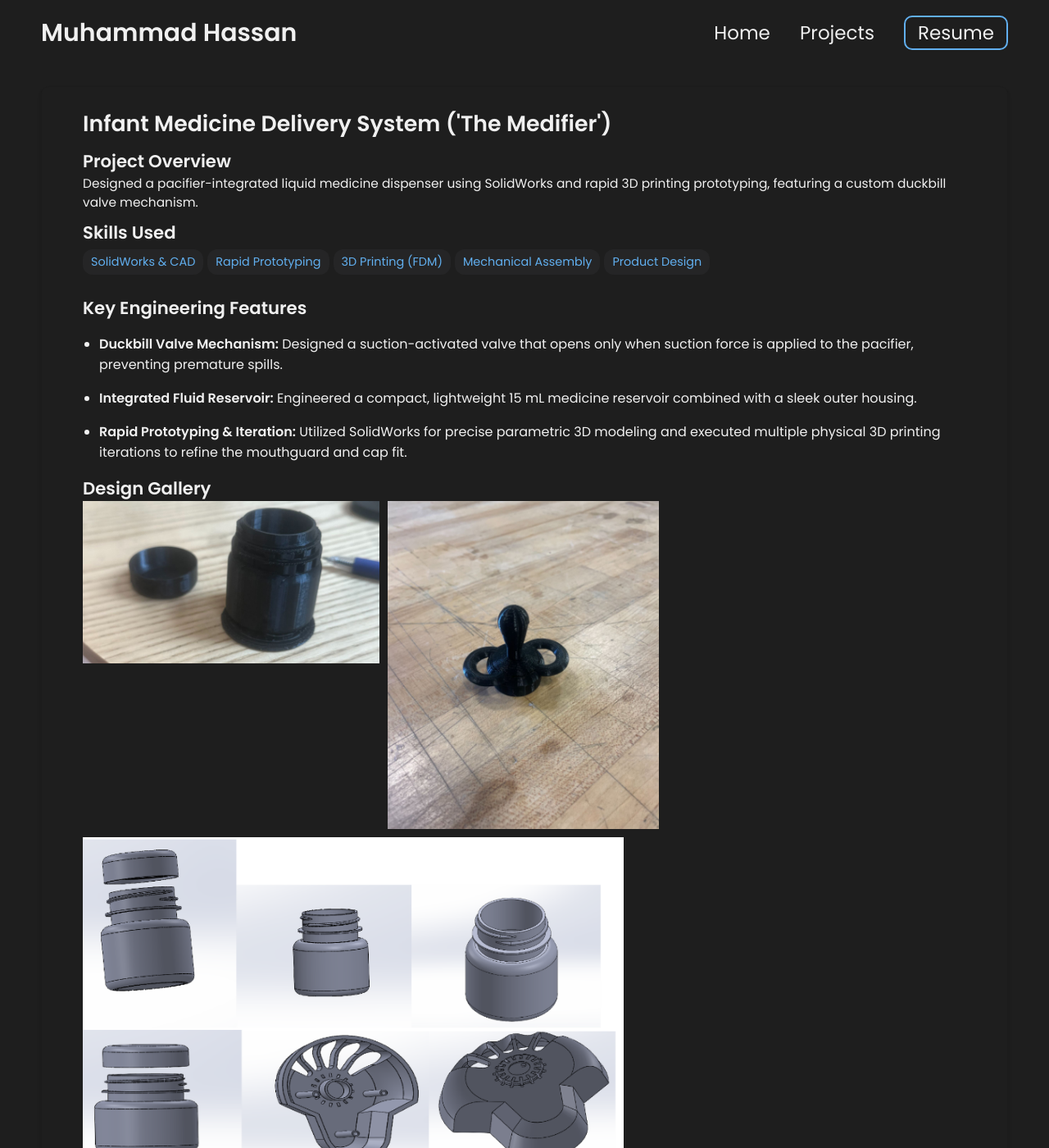
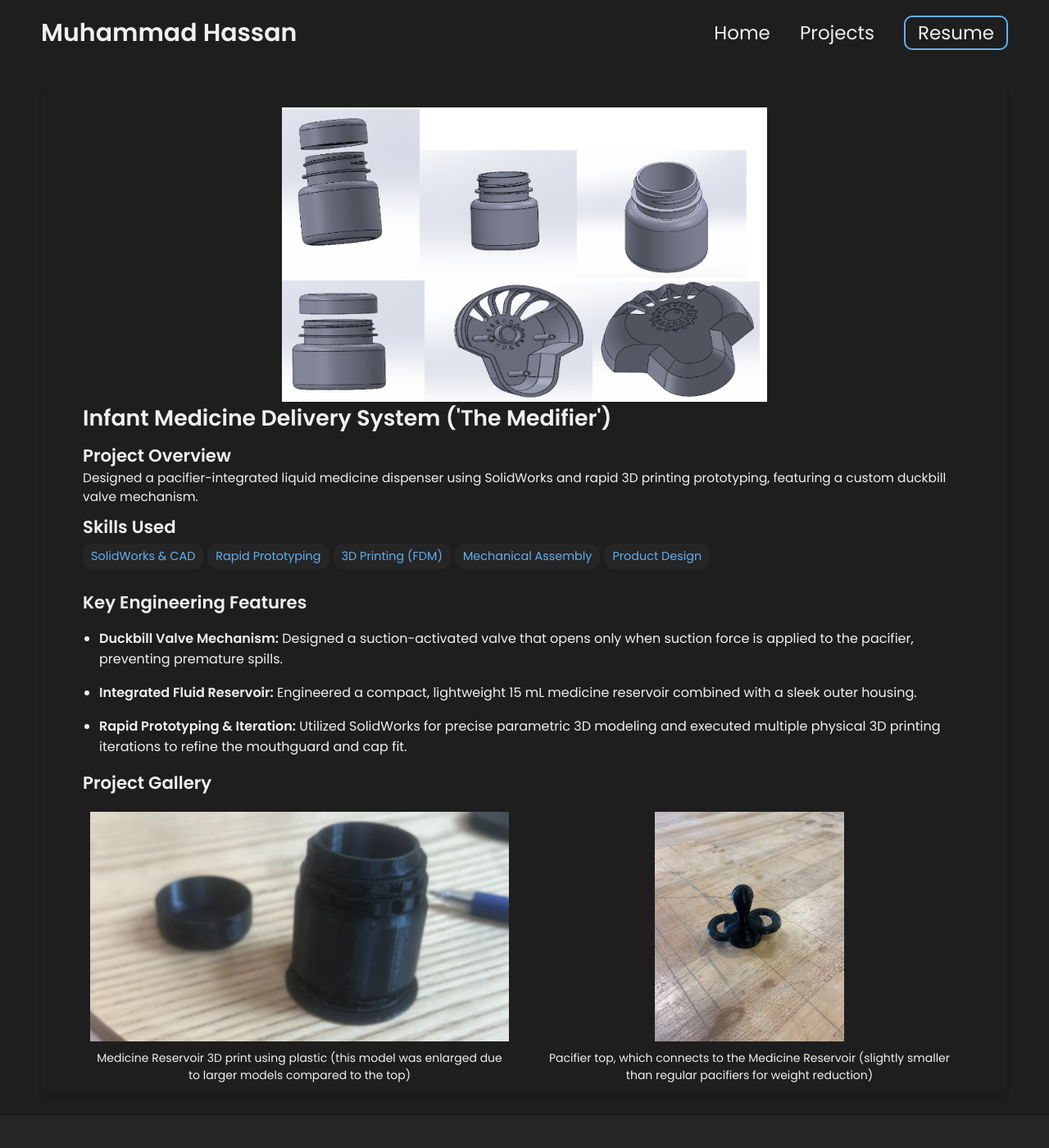
Before and after one commit to MuHasOfficial/MuHasOfficial.github.io, a Jekyll site: the page built from _projects/medifier/index.md, in a window 1280 px wide and 1400 px high. Shown: the whole window at 82% size. Built offline with Jekyll 4.4.1, drawn with Linux system fonts in a browser that asks for light colours.

Commit message:
Revise project gallery layout and add images
Updated the project gallery section with new HTML structure and images.

```diff
--- a/_projects/medifier/index.md
+++ b/_projects/medifier/index.md
@@ -9,6 +9,8 @@ skills:
   - Mechanical Assembly
   - Product Design
 
+main-image: /medifier.png
+
 ---
 
 
@@ -17,5 +19,24 @@ skills:
 - **Integrated Fluid Reservoir:** Engineered a compact, lightweight 15 mL medicine reservoir combined with a sleek outer housing.
 - **Rapid Prototyping & Iteration:** Utilized SolidWorks for precise parametric 3D modeling and executed multiple physical 3D printing iterations to refine the mouthguard and cap fit.
 
-## Design Gallery
-{% include image-gallery.html images="Medifier2.png, Medifier3.png, medifier.png" height="400" %}
+## Project Gallery
+
+<div class="gallery-grid" style="display: grid; grid-template-columns: repeat(auto-fit, minmax(250px, 1fr)); gap: 20px; margin-top: 20px;">
+
+  {% assign folder_path = page.path | split: "/" | slice: 0, 2 | join: "/" %}
+
+  <figure style="text-align: center; margin: 0; background-color: #1e1e1e; border-radius: 8px; padding-bottom: 12px; overflow: hidden;">
+    <img src="/{{ folder_path }}/medifier2.png" alt="Medifier View 1" style="width: 100%; height: 280px; object-fit: contain; background-color: #1e1e1e; display: block;">
+    <figcaption style="margin-top: 10px; font-size: 14px; color: #f0f0f0; padding: 0 10px;">
+      Medicine Reservoir 3D print using plastic (this model was enlarged due to larger models compared to the top)
+    </figcaption>
+  </figure>
+
+  <figure style="text-align: center; margin: 0; background-color: #1e1e1e; border-radius: 8px; padding-bottom: 12px; overflow: hidden;">
+    <img src="/{{ folder_path }}/medifier3.png" alt="Medifier View 2" style="width: 100%; height: 280px; object-fit: contain; background-color: #1e1e1e; display: block;">
+    <figcaption style="margin-top: 10px; font-size: 14px; color: #f0f0f0; padding: 0 10px;">
+      Pacifier top, which connects to the Medicine Reservoir (slightly smaller than regular pacifiers for weight reduction)
+    </figcaption>
+  </figure>
+
+</div>
```
